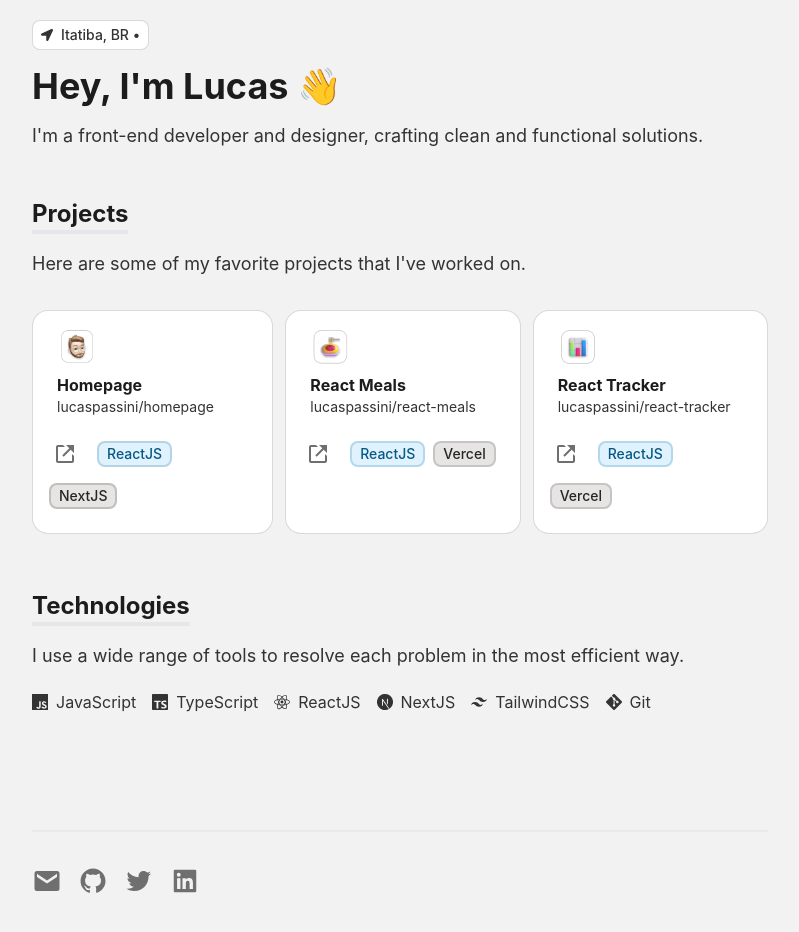
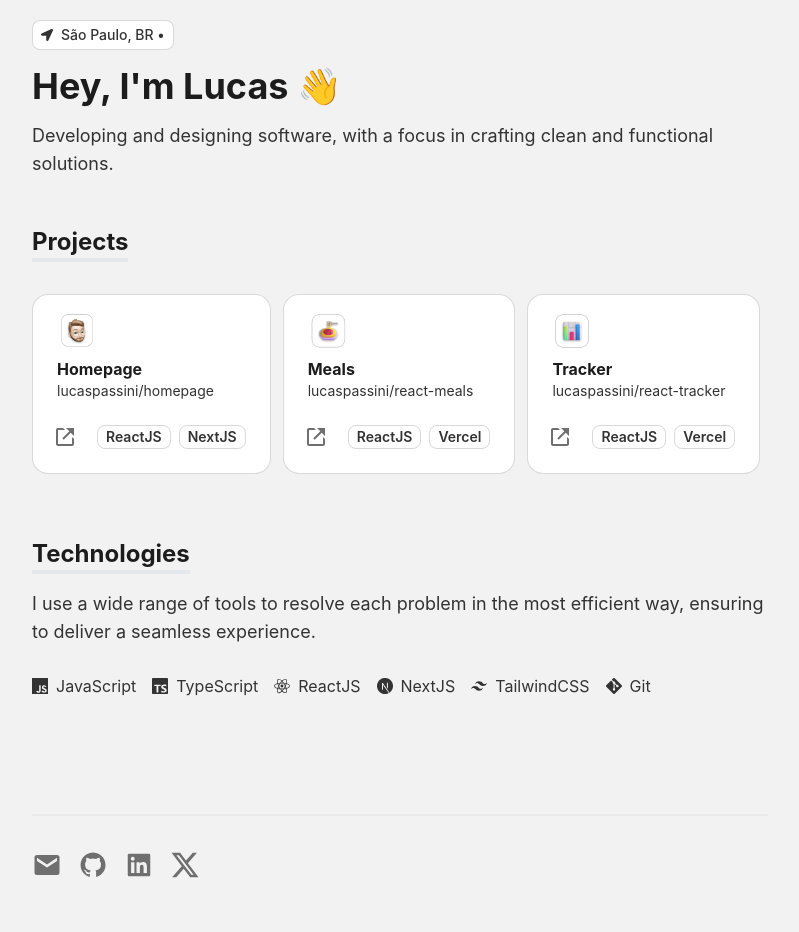
Before and after one commit to lucaspassini/homepage, a Next.js app: page / in a window 1280 px wide. Shown: the part 160-1092 px from the top of the page, without its empty margins (240-1039 px from the left). Built offline with nearby package versions, Linux system fonts and the light colour scheme.

Commit message:
fix: font weight & margin size

```diff
--- a/components/Contact.tsx
+++ b/components/Contact.tsx
@@ -35,7 +35,20 @@
             />
           </a>
         )}
-
+        {contact.linkedin && (
+          <a
+            href={`https://linkedin.com/in/${contact.linkedin}`}
+            target="_blank"
+            rel="noreferrer"
+          >
+            <Image
+              src="/static/icons/linkedin.svg"
+              width={30}
+              height={30}
+              alt="LinkedIn icon"
+            />
+          </a>
+        )}
         {contact.twitter && (
           <a
             href={`https://twitter.com/${contact.twitter}`}
@@ -50,20 +63,6 @@
             />
           </a>
         )}
-        {contact.linkedin && (
-          <a
-            href={`https://linkedin.com/in/${contact.linkedin}`}
-            target="_blank"
-            rel="noreferrer"
-          >
-            <Image
-              src="/static/icons/linkedin.svg"
-              width={30}
-              height={30}
-              alt="LinkedIn icon"
-            />
-          </a>
-        )}
       </div>
     </div>
   );
--- a/components/Hero.tsx
+++ b/components/Hero.tsx
@@ -63,7 +63,7 @@
           className="flex items-center h-5 gap-2 dark:text-greyText"
         >
           <FaLocationArrow className="w-3" />
-          Itatiba, BR •
+          São Paulo, BR •
         </Link>
       </span>
       <h1 className="mt-4 mb-4 sm:text-3xl md:text-4xl">{hero.title}</h1>
--- a/components/Projects.tsx
+++ b/components/Projects.tsx
@@ -8,13 +8,12 @@
   return (
     <div>
       <div className="w-full overflow-x-hidden">
-        <h2 className="relative mx-0 mb-4 text-left border-b-4 dark:border-neutral-700 max-w-max md:w-max">
+        <h2 className="relative mx-0 text-left border-b-4 dark:border-neutral-700 max-w-max md:w-max">
           {projects.title}
         </h2>
       </div>
-      <p className="text-lg">{projects.desc}</p>
       <div className="flex flex-col gap-3 pt-4 mt-4 md:flex-row">
-        <div className="p-6 pt-4 mb-4 transition-all border rounded-2xl bg-lightCard border-opacity-20 border-neutral-700 dark:border-neutral-700 dark:bg-neutral-800 hover:drop-shadow-xl dark:hover:shadow-neutral-800 dark:shadow-lg">
+        <div className="p-6 pt-4 mb-6 transition-all border rounded-2xl bg-lightCard border-opacity-20 border-neutral-700 dark:border-neutral-700 dark:bg-neutral-800 hover:drop-shadow-xl dark:hover:shadow-neutral-800 dark:shadow-lg">
           <Image
             src={HomepageIcon}
             width={40}
@@ -38,18 +37,18 @@
                 alt="Link Icon"
               />
             </a>
-            <span className="inline-block px-2 py-1 mt-2 mb-2 text-sm font-medium leading-none text-center align-baseline border-2 rounded-lg text-sky-800 whitespace-nowrap bg-sky-100 border-opacity-20 border-sky-800 ">
+            <span className="inline-block px-2 py-1 mt-2 mb-2 text-sm font-semibold leading-none text-center align-baseline border rounded-lg whitespace-nowrap border-opacity-20 dark:border-neutral-700 dark:bg-neutral-800 border-neutral-700 ">
               ReactJS
             </span>
-            <span className="inline-block px-2 py-1 mt-2 mb-2 text-sm font-medium leading-none text-center align-baseline border-2 rounded-lg text-neutral-800 whitespace-nowrap bg-stone-200 border-opacity-20 border-neutral-800 ">
+            <span className="inline-block px-2 py-1 mt-2 mb-2 text-sm font-semibold leading-none text-center align-baseline border rounded-lg whitespace-nowrap border-opacity-20 dark:border-neutral-700 dark:bg-neutral-800 border-neutral-700 ">
               NextJS
             </span>
           </div>
         </div>
 
-        <div className="p-6 pt-4 mb-4 transition-all border rounded-2xl bg-lightCard border-opacity-20 border-neutral-700 dark:border-neutral-700 dark:bg-neutral-800 hover:drop-shadow-xl dark:hover:shadow-neutral-800 dark:shadow-lg">
+        <div className="p-6 pt-4 mb-6 transition-all border rounded-2xl bg-lightCard border-opacity-20 border-neutral-700 dark:border-neutral-700 dark:bg-neutral-800 hover:drop-shadow-xl dark:hover:shadow-neutral-800 dark:shadow-lg">
           <Image src={MealsIcon} width={40} height={40} alt="Meals Card Icon" />
-          <h3 className="decoration-zinc-500">React Meals</h3>
+          <h3 className="decoration-zinc-500">Meals</h3>
           <p className="text-sm">lucaspassini/react-meals</p>
           <div className="flex flex-row pt-8 pb-2 mr-0 -m-4 space-x-2">
             <a
@@ -66,23 +65,23 @@
                 alt="Link Icon"
               />
             </a>
-            <span className="inline-block px-2 py-1 mt-2 mb-2 text-sm font-medium leading-none text-center align-baseline border-2 rounded-lg text-sky-800 bg-sky-100 whitespace-nowrap border-opacity-20 border-sky-700 ">
+            <span className="inline-block px-2 py-1 mt-2 mb-2 text-sm font-semibold leading-none text-center align-baseline border rounded-lg whitespace-nowrap border-opacity-20 dark:border-neutral-700 dark:bg-neutral-800 border-neutral-700 ">
               ReactJS
             </span>
-            <span className="inline-block px-2 py-1 mt-2 mb-2 text-sm font-medium leading-none text-center align-baseline border-2 rounded-lg text-neutral-800 whitespace-nowrap bg-stone-200 border-opacity-20 border-neutral-700 ">
+            <span className="inline-block px-2 py-1 mt-2 mb-2 text-sm font-semibold leading-none text-center align-baseline border rounded-lg whitespace-nowrap border-opacity-20 dark:border-neutral-700 dark:bg-neutral-800 border-neutral-700 ">
               Vercel
             </span>
           </div>
         </div>
 
-        <div className="p-6 pt-4 mb-4 transition-all border rounded-2xl bg-lightCard border-opacity-20 border-neutral-700 dark:border-neutral-700 dark:bg-neutral-800 hover:drop-shadow-xl dark:hover:shadow-neutral-800 dark:shadow-lg">
+        <div className="p-6 pt-4 mb-6 transition-all border rounded-2xl bg-lightCard border-opacity-20 border-neutral-700 dark:border-neutral-700 dark:bg-neutral-800 hover:drop-shadow-xl dark:hover:shadow-neutral-800 dark:shadow-lg">
           <Image
             src={TrackerIcon}
             width={40}
             height={40}
             alt="Tracker Card Icon"
           />
-          <h3 className=" decoration-zinc-500">React Tracker</h3>
+          <h3 className=" decoration-zinc-500">Tracker</h3>
           <p className="text-sm">lucaspassini/react-tracker</p>
           <div className="flex flex-wrap pt-8 pb-2 mr-0 -m-4 space-x-2">
             <a
@@ -99,10 +98,10 @@
                 alt="Link Icon"
               />
             </a>
-            <span className="inline-block px-2 py-1 mt-2 mb-2 text-sm font-medium leading-none text-center align-baseline border-2 rounded-lg text-sky-800 bg-sky-100 whitespace-nowrap border-opacity-20 border-sky-700 ">
+            <span className="inline-block px-2 py-1 mt-2 mb-2 text-sm font-semibold leading-none text-center align-baseline border rounded-lg whitespace-nowrap border-opacity-20 dark:border-neutral-700 dark:bg-neutral-800 border-neutral-700 ">
               ReactJS
             </span>
-            <span className="inline-block px-2 py-1 mt-2 mb-2 text-sm font-medium leading-none text-center align-baseline border-2 rounded-lg text-neutral-800 whitespace-nowrap bg-stone-200 border-opacity-20 border-neutral-700 ">
+            <span className="inline-block px-2 py-1 mt-2 mb-2 text-sm font-semibold leading-none text-center align-baseline border rounded-lg whitespace-nowrap border-opacity-20 dark:border-neutral-700 dark:bg-neutral-800 border-neutral-700 ">
               Vercel
             </span>
           </div>
--- a/components/Technologies.tsx
+++ b/components/Technologies.tsx
@@ -15,7 +15,7 @@
         <h2 className="relative mx-0 mb-4 text-left border-b-4 dark:border-neutral-700 max-w-max md:w-max ">
           {technologies.title}
         </h2>
-        <p className="mb-4 text-lg">{technologies.desc}</p>
+        <p className="mb-6 text-lg">{technologies.desc}</p>
       </div>
       <div className="flex flex-wrap w-full -m-2 mb-28">
         <span className="flex items-center px-2 py-1 mt-2 space-x-2 duration-30">
--- a/data/config.ts
+++ b/data/config.ts
@@ -24,7 +24,7 @@
 
 export const hero: Data = {
   title: "Hey, I'm Lucas 👋 ",
-  desc: "I'm a front-end developer and designer, crafting clean and functional solutions."
+  desc: 'Developing and designing software, with a focus in crafting clean and functional solutions.'
 };
 
 export const projects: Projects = {
@@ -54,7 +54,7 @@
 
 export const technologies: Data = {
   title: 'Technologies',
-  desc: 'I use a wide range of tools to resolve each problem in the most efficient way.'
+  desc: 'I use a wide range of tools to resolve each problem in the most efficient way, ensuring to deliver a seamless experience.'
 };
 
 export const contact: Contact = {
```
Also changed, not shown: public/static/icons/twitter.svg.
